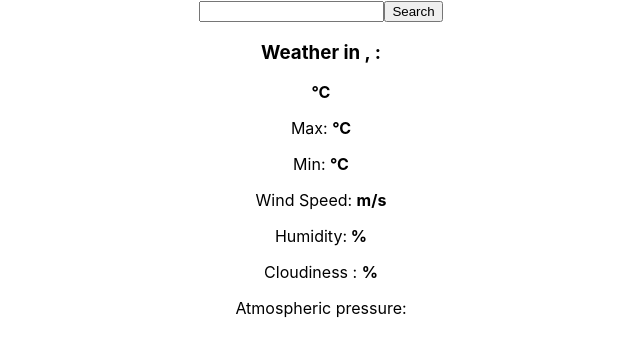
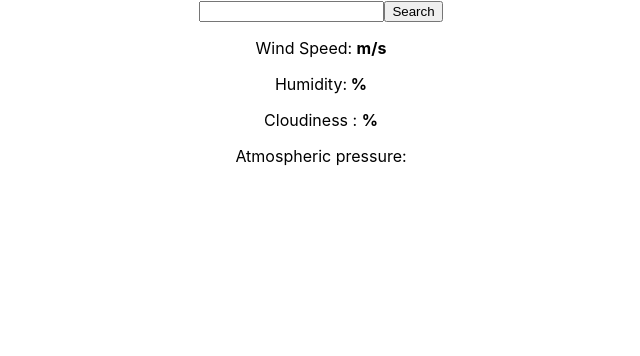
Before and after one commit to marcel-balint/react-weather-app, a React (Create React App) app: page / in a window 1280 px wide. Shown: the top 356 px of the page, without its empty margins (319-959 px from the left). Built offline with nearby package versions, Linux system fonts and the light colour scheme.

Commit message:
Displaying the 'Weather' component conditionally

```diff
--- a/src/App.js
+++ b/src/App.js
@@ -50,6 +50,22 @@ class App extends Component {
 
   render() {
     let showError = null;
+    let showWeather = null;
+
+    if (this.state.loaded) {
+      showWeather = (
+        <Weather
+          city={this.state.city}
+          country={this.state.country}
+          mainTemperature={this.state.mainTemperature}
+          temp_max={this.state.temp_max}
+          temp_min={this.state.temp_min}
+          description={this.state.description}
+        />
+      );
+    } else {
+      showWeather = null;
+    }
 
     if (this.state.error) {
       showError = <p>Please type another city.</p>;
@@ -59,14 +75,7 @@ class App extends Component {
       <div className="App">
         {showError}
         <Input showWeather={this.getWeatherData} />
-        <Weather
-          city={this.state.city}
-          country={this.state.country}
-          mainTemperature={this.state.mainTemperature}
-          temp_max={this.state.temp_max}
-          temp_min={this.state.temp_min}
-          description={this.state.description}
-        />
+        {showWeather}
         <MoreInfo
           pressure={this.state.pressure}
           humidity={this.state.humidity}
```
